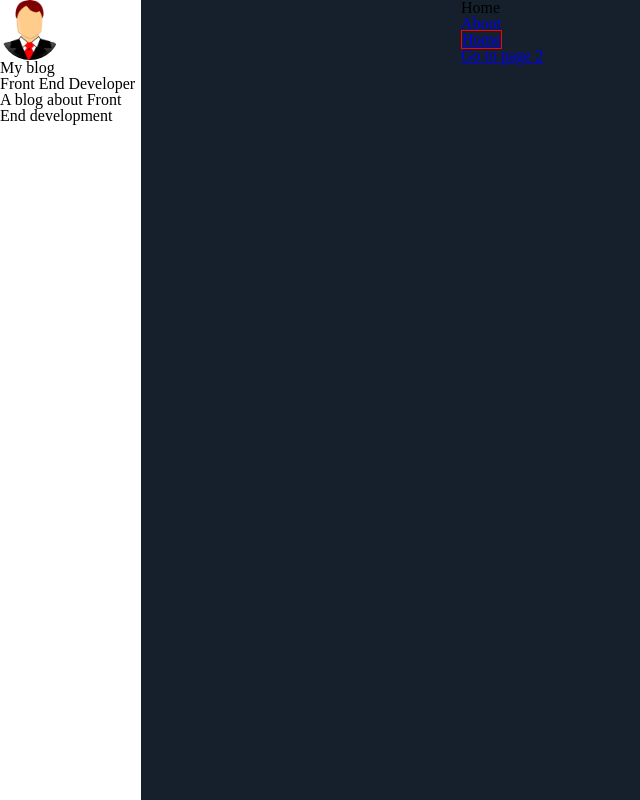
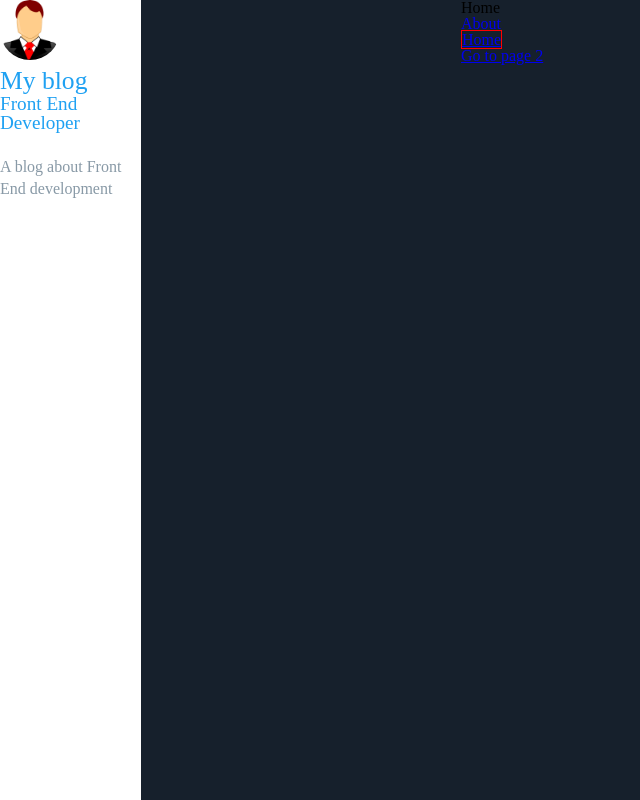
Before and after one commit to victor-magaldi/gatsby-blog, a Gatsby site: page / in a window 1280 px wide. Shown: the whole page, without its empty margins (0-640 px from the left). Built offline with nearby package versions, Linux system fonts and the light colour scheme; Gatsby itself is replaced by a stand-in of ours.

Commit message:
styled Profile

```diff
--- a/src/components/Profile/index.jsx
+++ b/src/components/Profile/index.jsx
@@ -2,6 +2,7 @@
 import { useStaticQuery, graphql } from 'gatsby'
 
 import Avatar from '../Avatar'
+import * as S from './styled'
 
 // usando staticQuery
 // import { StaticQuery, graphql } from 'gatsby'
@@ -25,12 +26,16 @@
     `)
 
     return (
-        <>
-            <Avatar />
-            <h1>{title}</h1>
-            <h2>{position}</h2>
-            <p>{description}</p>
-        </>
+        <S.ProfileWrapper>
+            <S.ProfileLink>
+                <Avatar />
+                <S.ProfileAuthor>
+                    {title}
+                    <S.ProfilePosition>{position}</S.ProfilePosition>
+                </S.ProfileAuthor>
+            </S.ProfileLink>
+            <S.ProfileDescription>{description}</S.ProfileDescription>
+        </S.ProfileWrapper>
     )
 }
 // usando StaticQuery
--- /dev/null
+++ b/src/components/Profile/styled.js
@@ -0,0 +1,34 @@
+import styled from 'styled-components'
+import { Link } from 'gatsby'
+
+export const ProfileWrapper = styled.section`
+    color: #8899a6;
+    display: flex;
+    flex-direction: column;
+`
+
+export const ProfileLink = styled(Link)`
+    color: #8899a6;
+    text-decoration: none;
+    transition: color 0.5s;
+    &:hover {
+        color: #1fa1f2;
+    }
+`
+
+export const ProfileAuthor = styled.h1`
+    font-size: 1.6rem;
+    margin: 0.5rem auto 1.5rem;
+`
+
+export const ProfilePosition = styled.small`
+    display: block;
+    font-size: 1.2rem;
+    font-weight: 300;
+`
+
+export const ProfileDescription = styled.p`
+    font-size: 1rem;
+    font-weight: 300;
+    line-height: 1.4;
+`
```
